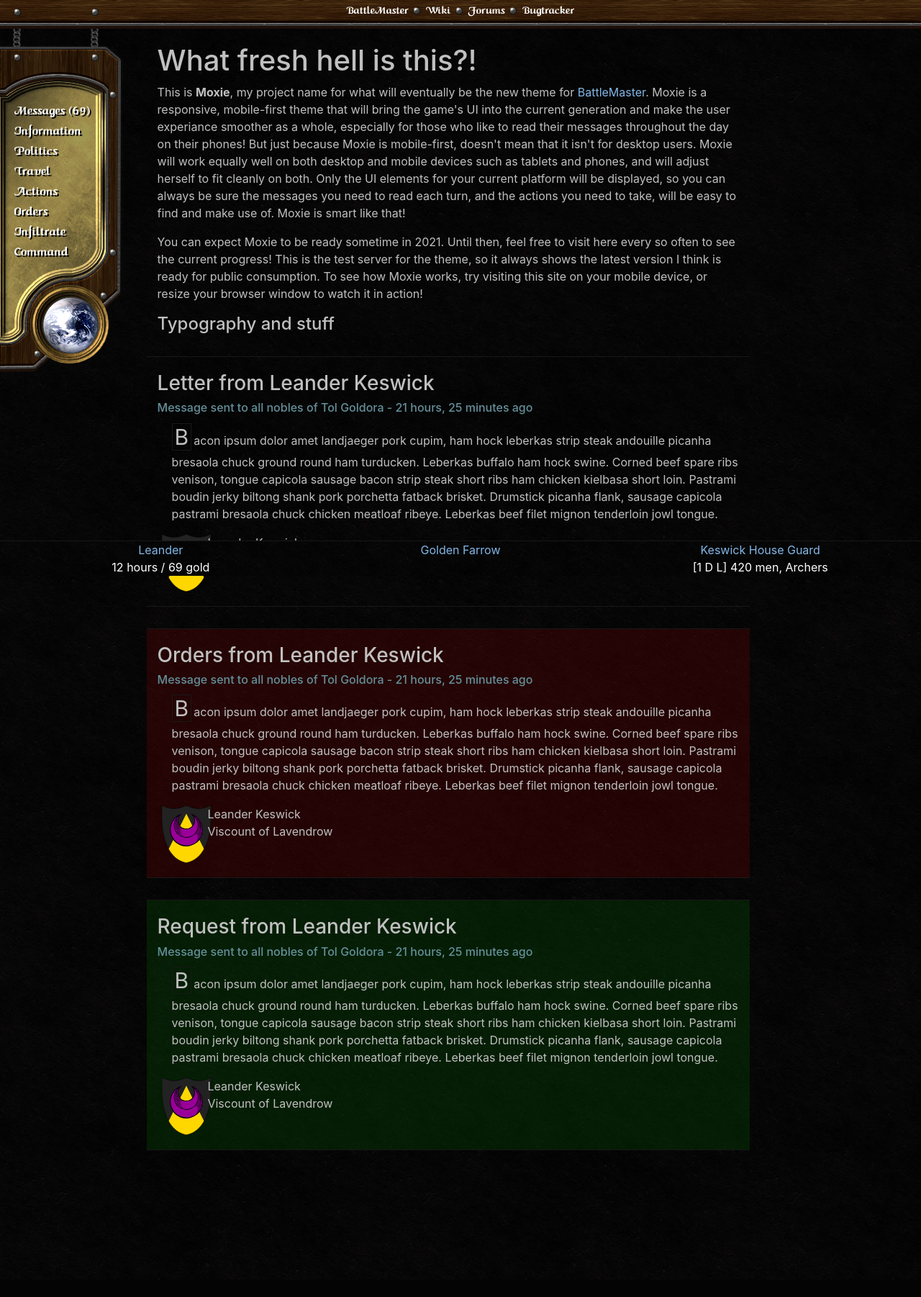
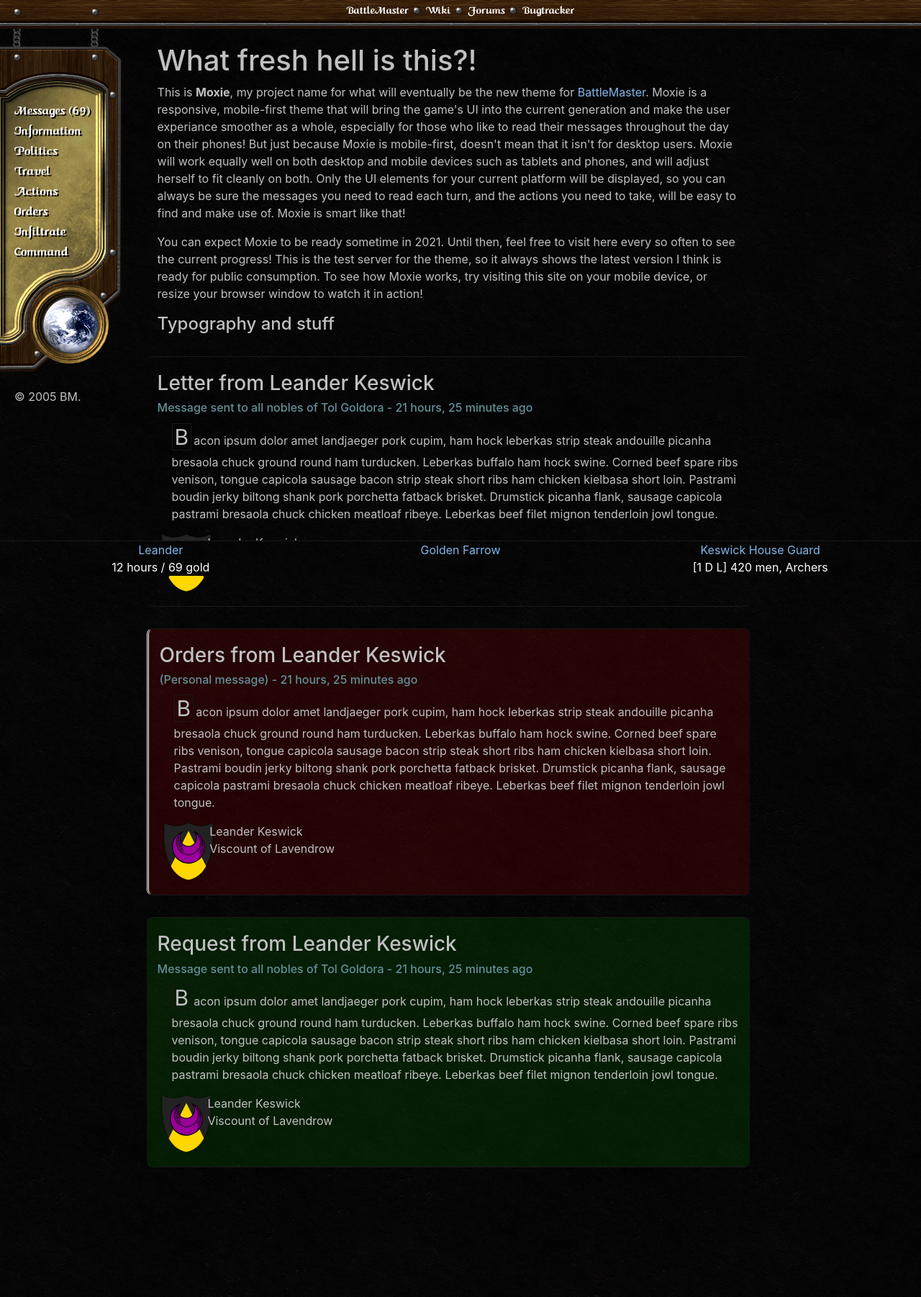
Before and after one commit to ProbablyUnwise/Moxie, a PHP site: page / in a window 1280 px wide. Shown: the whole page at 72% size. Before the commit the page ends 1777 px from the top, so only its background shows below. Run offline with PHP 8.4, Linux system fonts and the light colour scheme.

Commit message:
small improvements to css

```diff
--- a/index.html
+++ b/index.html
@@ -31,6 +31,10 @@
                     <li><a href="#">Infiltrate</a></li>
                     <li><a href="#">Command</a></li>
                 </ul>
+
+            <div id="copy">
+                <p>&copy; 2005 BM.</p>
+            </div>
             </div>
             <div id="globe" class="d-none d-xl-block">
                 <img src="images/bm-globe-day.png" alt="daytime">
@@ -99,9 +103,9 @@
                             </div>
                         </div>
                     </div>
-                    <div class="col red letter">
+                    <div class="col red private letter">
                         <h3 class="letter-from-line">Orders from Leander Keswick</h3>
-                        <h6 class="letter-to-line">Message sent to all nobles of Tol Goldora - 21 hours, 25 minutes ago</h6>
+                        <h6 class="letter-to-line">(Personal message) - 21 hours, 25 minutes ago</h6>
                         <p class="letter-content">Bacon ipsum dolor amet landjaeger pork cupim, ham hock leberkas strip steak andouille picanha bresaola chuck ground round ham turducken. Leberkas buffalo ham hock swine. Corned beef spare ribs venison, tongue capicola sausage bacon strip steak short ribs ham chicken kielbasa short loin. Pastrami boudin jerky biltong shank pork porchetta fatback brisket. Drumstick picanha flank, sausage capicola pastrami bresaola chuck chicken meatloaf ribeye. Leberkas beef filet mignon tenderloin jowl tongue.</p>
                         <div class="row">
                             <div class="col-xl-1 col-sm-4">
--- a/style.css
+++ b/style.css
@@ -72,13 +72,6 @@ footer a {
     margin-left: none;
 }
 
-#globe {
-    position: fixed;
-    top: 405px;
-    left: 48px;
-    z-index: 100;
-}
-
 #mobile-menu {
     font-family: Caligula;
     text-align: center;
@@ -87,6 +80,19 @@ footer a {
 
 #mobile-menu .messages g path {
     animation: blink 0.8s infinite;
+}
+
+#globe {
+    position: fixed;
+    top: 405px;
+    left: 48px;
+    z-index: 100;
+}
+
+#copy {
+    margin-top: 175px;
+    color: #C0C0C0;
+    size: x-small;
 }
 
 #content-area {
@@ -116,6 +122,7 @@ footer a {
 .letter {
     border-top: thin solid #181818;
     border-bottom: thin solid #181818;
+    border-radius: 8px;
     padding: 20px;
     margin-top: 30px;
 }
@@ -136,6 +143,10 @@ footer a {
   margin-right: 3px;
 }
 
+.private {
+    border-left: white double;
+}
+
 .red {
     background: rgba(128, 0, 0, 0.25);
 }
```
